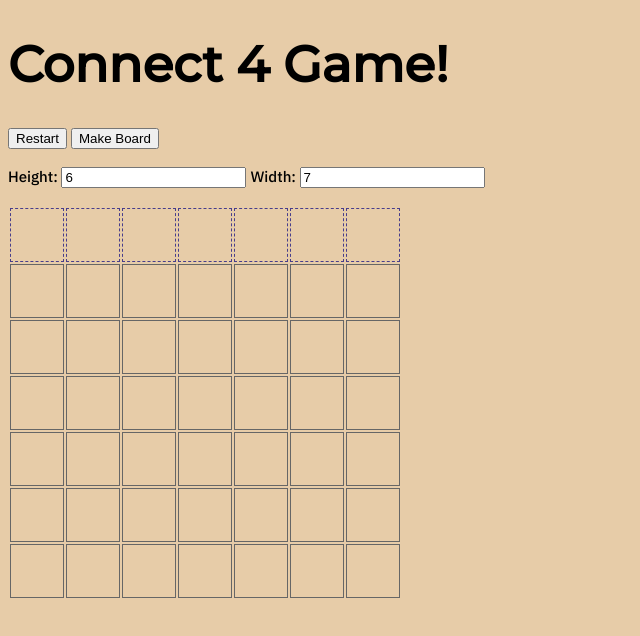
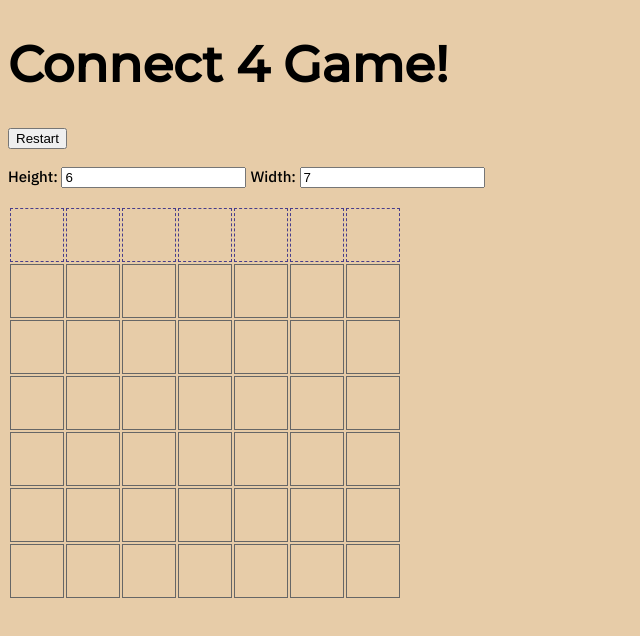
Before and after one commit to alanma210/connect-four, a plain HTML site: page index.html in a window 1280 px wide. Shown: the whole page, without its empty margins (0-640 px from the left). Drawn offline with Linux system fonts and the light colour scheme.

Commit message:
fixed html board

```diff
--- a/index.html
+++ b/index.html
@@ -14,7 +14,7 @@
   <h1 id="status">Connect 4 Game!</h1>
   <div id="buttons">
     <button class="restart">Restart</button>
-    <button class="make-board">Make Board</button>
+    <!-- <button class="make-board">Make Board</button> -->
   </div>
   <br>
   <div id="board-size">
```
